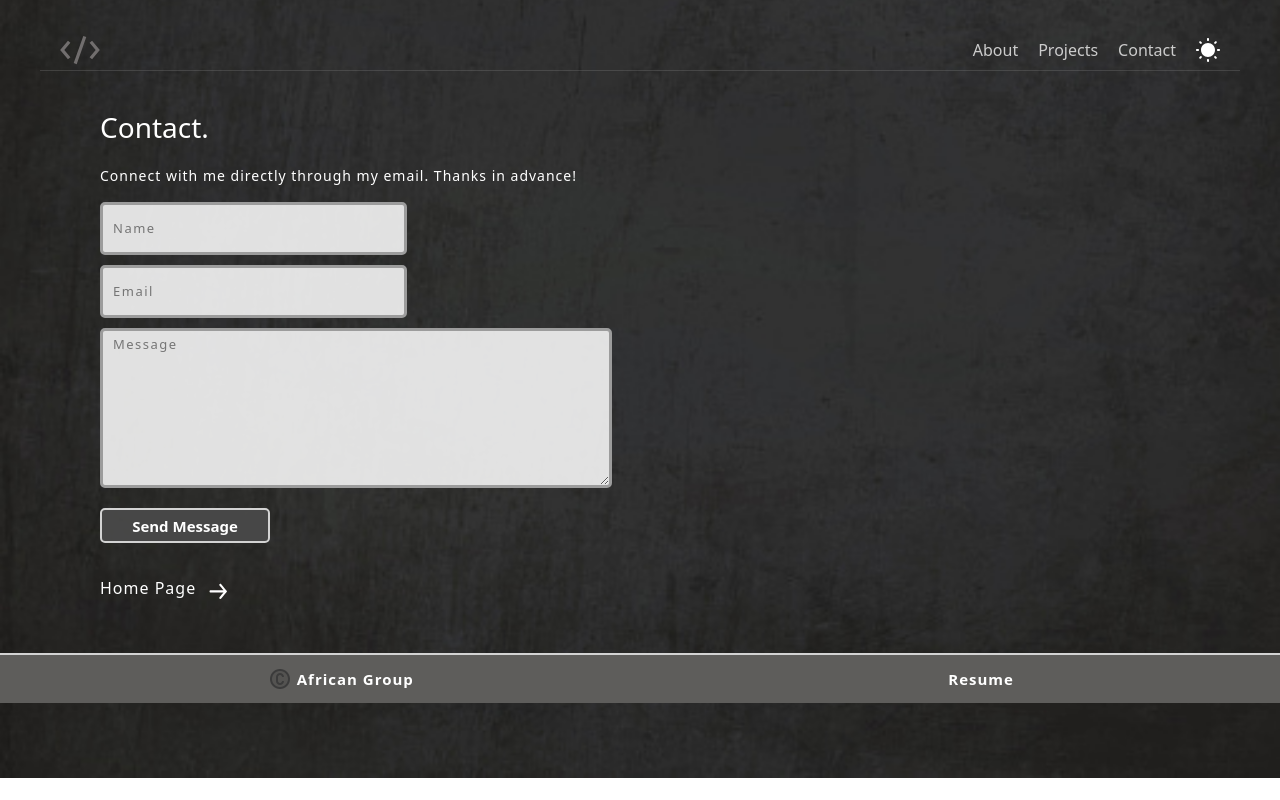
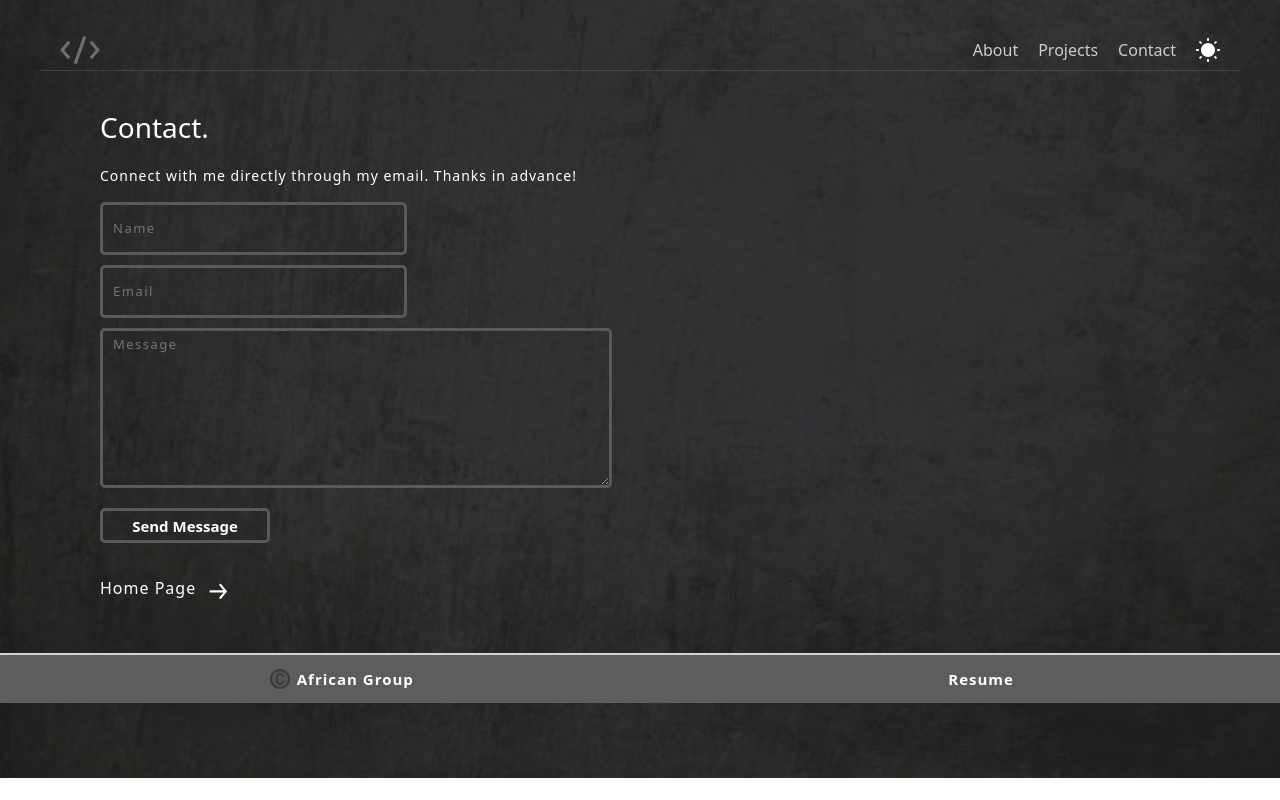
Before and after one commit to NTUTUalu/personalPortfolio, a React (Vite) app: page /contact/1 in a window 1280 px wide. Built offline with nearby package versions, Linux system fonts and the light colour scheme.

Commit message:
fixed colors on contact page

```diff
--- a/src/components/routes/about/about.module.css
+++ b/src/components/routes/about/about.module.css
@@ -147,7 +147,7 @@
     flex-direction: column;
     align-content: flex-start;
     /* background-color: aqua; */
-    border-right: 2px solid gray ;
+    border-right: 2px solid rgb(90, 90, 90);
 
 }
 .rightAnimation {
--- a/src/components/routes/contact/contact.module.css
+++ b/src/components/routes/contact/contact.module.css
@@ -46,19 +46,19 @@ input {
     width: 60%;
     height: auto;
     border-radius: 5px;
-    border: 3px solid rgb(156, 156, 156);
+    border: 3px solid rgb(90, 90, 90);
     padding: 7px 20px 7px 10px;
     font-size: 13px;
     letter-spacing: 0.5px;
     color: white;
     font-weight:500;
     letter-spacing: 1.5px;
-    background-color:rgba(245, 245, 245, 0.90);
+    background-color:rgba(245, 245, 245, 0.0);
 
 }
 textarea {
     border-radius: 5px;
-    border: 3px solid rgb(156, 156, 156);
+    border: 3px solid rgb(90, 90, 90);
     padding: 4px 20px 0px 10px;
     letter-spacing: 0.5px;
     font-size: 13px;
@@ -71,7 +71,7 @@ textarea {
     color: white;
     font-weight:500;
     letter-spacing: 1.5px;
-    background-color:rgba(245, 245, 245, 0.9);
+    background-color:rgba(245, 245, 245, 0);
 
 }
 
@@ -80,10 +80,10 @@ button{
     height: 35px;
     width: 170px;
     border-radius: 5px;
-   border: 2px solid lightgrey;
+    border: 3px solid rgb(90, 90, 90);
     font-size: 15px;
     font-weight: 600;
-    background-color: rgba(75, 75, 75, 0.9);
+    background-color: rgba(75, 75, 75, 0);
     color: white;
 
 }
```
